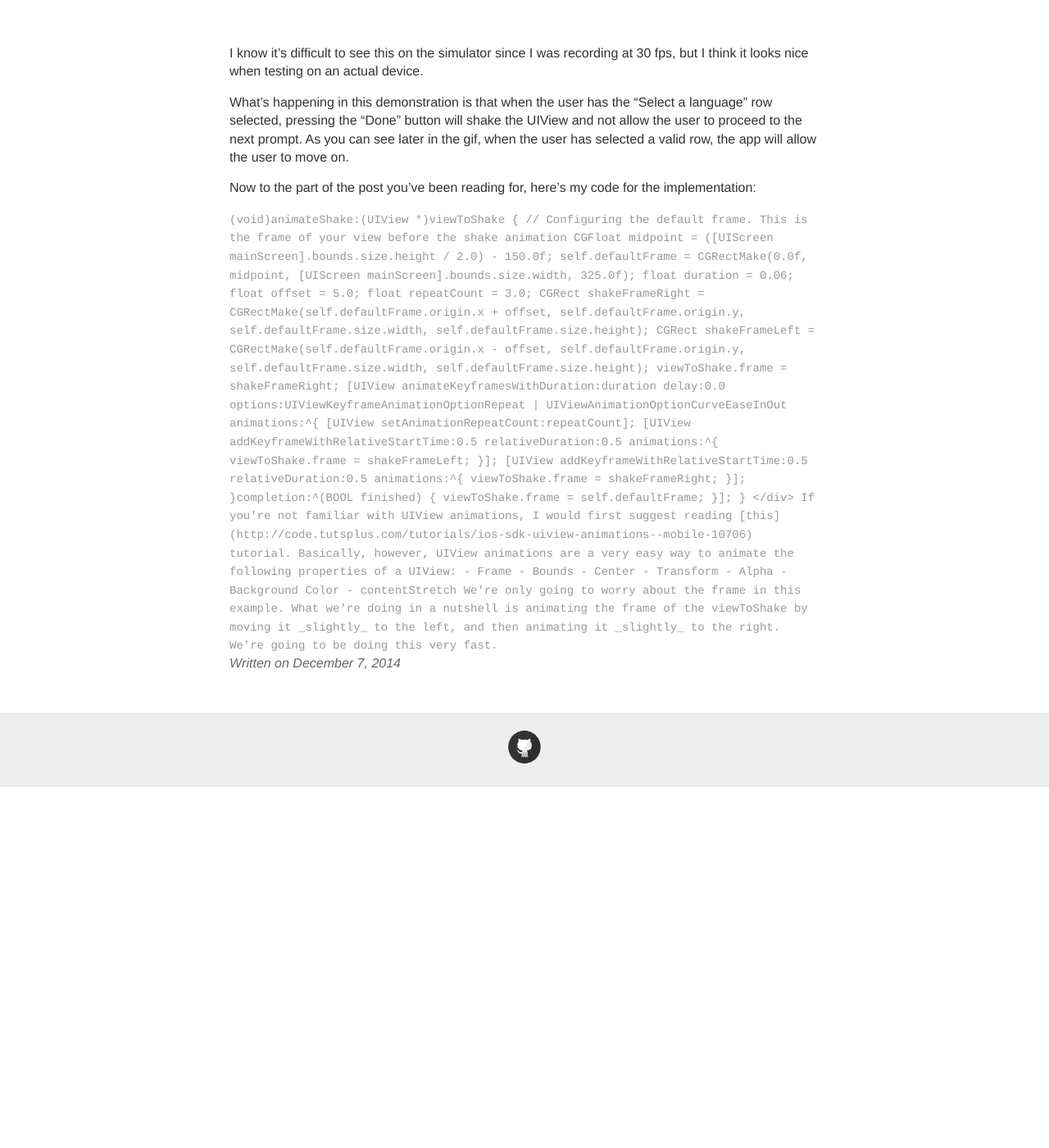
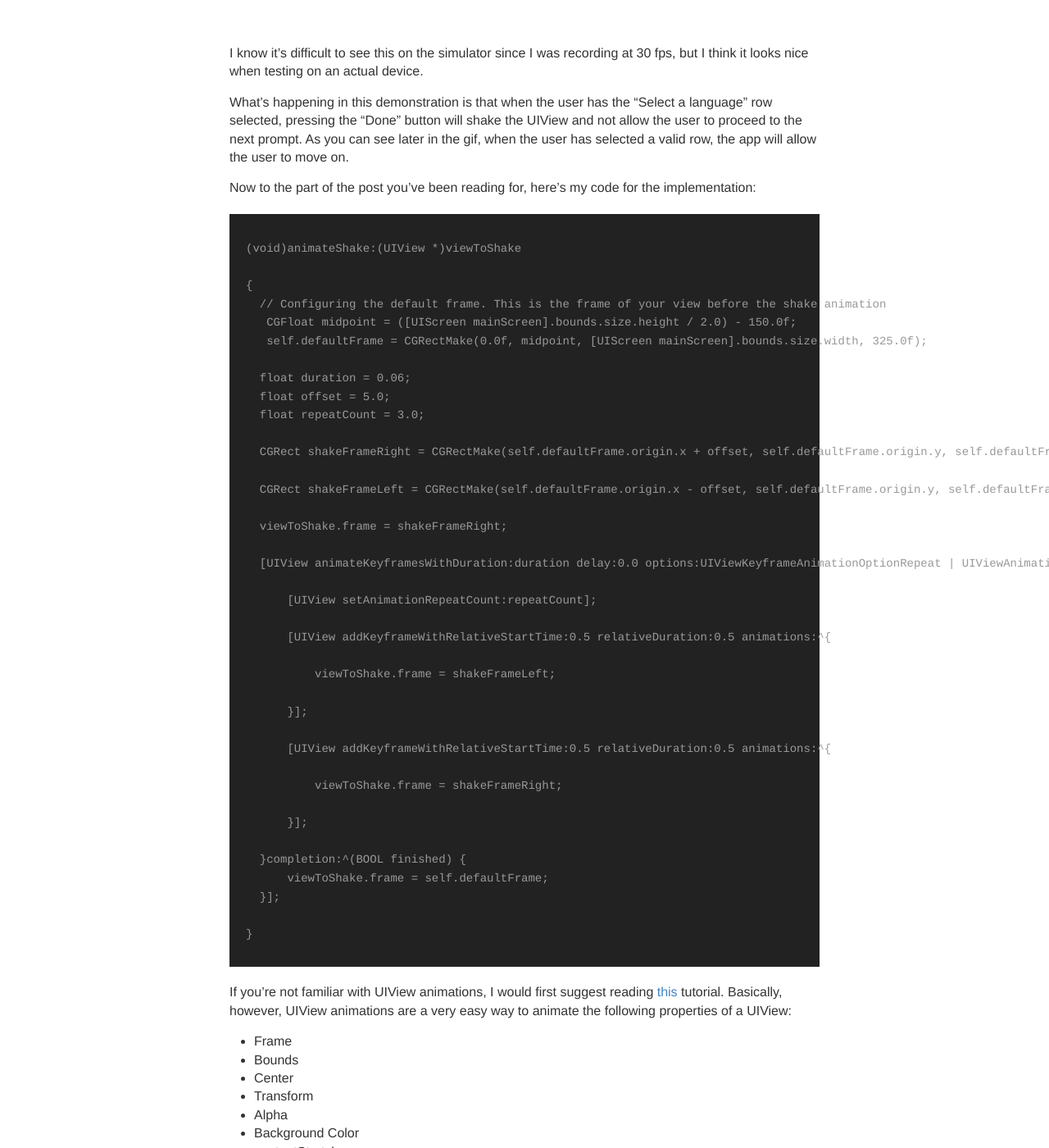
Before and after one commit to trentyou/trentyou.github.io, a Jekyll site: the page built from _posts/2014-12-7-Shaking a UIView.md, in a window 1280 px wide and 1400 px high, scrolled down 1985 px. Shown: the whole window at 82% size. Built offline with Jekyll 4.4.1, drawn with Linux system fonts in a browser that asks for light colours; before the commit the page ends 2944 px from its top, so only the background shows below that; some of the changed text lies outside the part shown.

Commit message:
Updated 2014-12-7-Shaking a UIView.md

```diff
--- a/_posts/2014-12-7-Shaking a UIView.md
+++ b/_posts/2014-12-7-Shaking a UIView.md
@@ -52,7 +52,7 @@ What's happening in this demonstration is that when the user has the "Select a l
 
 Now to the part of the post you've been reading for, here's my code for the implementation:
 
-<div style="word-wrap:break-word">
+
 <code>
 
 	(void)animateShake:(UIView *)viewToShake
@@ -94,7 +94,6 @@ Now to the part of the post you've been reading for, here's my code for the impl
 
 	}
 
-</div>
 
 If you're not familiar with UIView animations, I would first suggest reading [this](http://code.tutsplus.com/tutorials/ios-sdk-uiview-animations--mobile-10706) tutorial. Basically, however, UIView animations are a very easy way to animate the following properties of a UIView:
 
```
